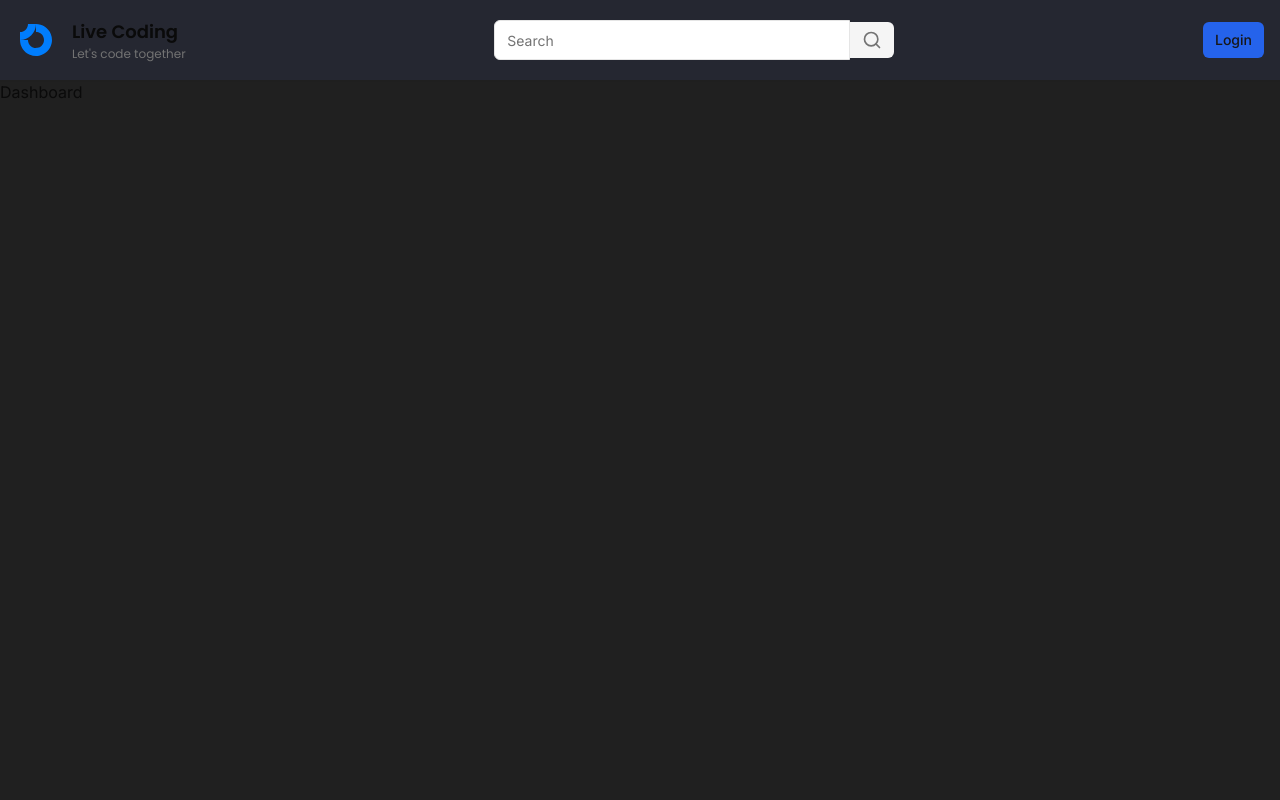
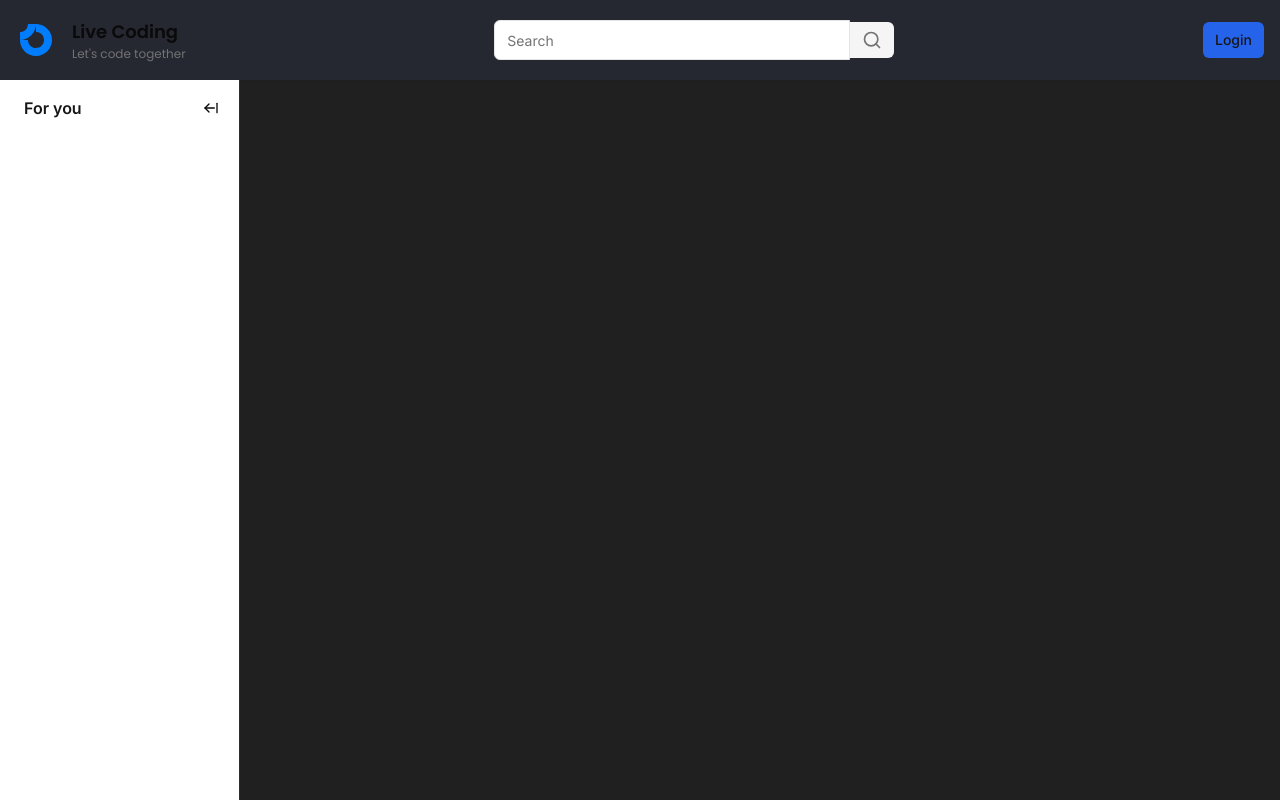
Before and after one commit to blueWhale1202/live-coding, a Next.js app: page / in a window 1280 px wide. Built offline with nearby package versions, Linux system fonts and the light colour scheme; no server answers.

Commit message:
feat: sidebar

```diff
--- a/package.json
+++ b/package.json
@@ -17,6 +17,7 @@
         "@clerk/themes": "^2.1.49",
         "@prisma/client": "^6.0.1",
         "@radix-ui/react-slot": "^1.1.0",
+        "@radix-ui/react-tooltip": "^1.1.4",
         "class-variance-authority": "^0.7.1",
         "clsx": "^2.1.1",
         "lucide-react": "^0.462.0",
@@ -27,7 +28,9 @@
         "react-dom": "^18",
         "svix": "^1.42.0",
         "tailwind-merge": "^2.5.5",
-        "tailwindcss-animate": "^1.0.7"
+        "tailwindcss-animate": "^1.0.7",
+        "usehooks-ts": "^3.1.0",
+        "zustand": "^5.0.1"
     },
     "devDependencies": {
         "@types/node": "^20",
--- a/src/app/(browse)/layout.tsx
+++ b/src/app/(browse)/layout.tsx
@@ -1,4 +1,6 @@
+import { Container } from "@/features/browse/components/container";
 import { Navbar } from "@/features/browse/components/navbar";
+import { Sidebar } from "@/features/browse/components/sidebar";
 
 type Props = {
     children: React.ReactNode;
@@ -8,7 +10,10 @@
     return (
         <>
             <Navbar />
-            <div className="flex h-full pt-20">{children}</div>
+            <div className="flex h-full pt-20">
+                <Sidebar />
+                <Container>{children}</Container>
+            </div>
         </>
     );
 }
--- a/src/app/layout.tsx
+++ b/src/app/layout.tsx
@@ -6,6 +6,7 @@
 import { dark } from "@clerk/themes";
 
 import { ThemeProvider } from "@/components/theme-provider";
+import { SidebarStoreProvider } from "@/providers/sidebar-store-provider";
 
 const inter = Inter({
     subsets: ["latin"],
@@ -36,7 +37,7 @@
                         enableSystem
                         disableTransitionOnChange
                     >
-                        {children}
+                        <SidebarStoreProvider>{children}</SidebarStoreProvider>
                     </ThemeProvider>
                 </body>
             </html>
--- /dev/null
+++ b/src/components/hint.tsx
@@ -0,0 +1,37 @@
+import {
+    Tooltip,
+    TooltipContent,
+    TooltipProvider,
+    TooltipTrigger,
+} from "@/components/ui/tooltip";
+
+type Props = {
+    label: string;
+    children: React.ReactNode;
+    asChild?: boolean;
+    side?: "top" | "bottom" | "left" | "right";
+    align?: "start" | "center" | "end";
+};
+
+export const Hint = ({
+    label,
+    children,
+    asChild = false,
+    side = "top",
+    align = "center",
+}: Props) => {
+    return (
+        <TooltipProvider>
+            <Tooltip delayDuration={0}>
+                <TooltipTrigger asChild={asChild}>{children}</TooltipTrigger>
+                <TooltipContent
+                    className="bg-white text-black"
+                    side={side}
+                    align={align}
+                >
+                    <p className="font-semibold">{label}</p>
+                </TooltipContent>
+            </Tooltip>
+        </TooltipProvider>
+    );
+};
--- /dev/null
+++ b/src/components/ui/tooltip.tsx
@@ -0,0 +1,30 @@
+"use client"
+
+import * as React from "react"
+import * as TooltipPrimitive from "@radix-ui/react-tooltip"
+
+import { cn } from "@/lib/utils"
+
+const TooltipProvider = TooltipPrimitive.Provider
+
+const Tooltip = TooltipPrimitive.Root
+
+const TooltipTrigger = TooltipPrimitive.Trigger
+
+const TooltipContent = React.forwardRef<
+  React.ElementRef<typeof TooltipPrimitive.Content>,
+  React.ComponentPropsWithoutRef<typeof TooltipPrimitive.Content>
+>(({ className, sideOffset = 4, ...props }, ref) => (
+  <TooltipPrimitive.Content
+    ref={ref}
+    sideOffset={sideOffset}
+    className={cn(
+      "z-50 overflow-hidden rounded-md border bg-popover px-3 py-1.5 text-sm text-popover-foreground shadow-md animate-in fade-in-0 zoom-in-95 data-[state=closed]:animate-out data-[state=closed]:fade-out-0 data-[state=closed]:zoom-out-95 data-[side=bottom]:slide-in-from-top-2 data-[side=left]:slide-in-from-right-2 data-[side=right]:slide-in-from-left-2 data-[side=top]:slide-in-from-bottom-2",
+      className
+    )}
+    {...props}
+  />
+))
+TooltipContent.displayName = TooltipPrimitive.Content.displayName
+
+export { Tooltip, TooltipTrigger, TooltipContent, TooltipProvider }
--- /dev/null
+++ b/src/features/browse/components/container.tsx
@@ -0,0 +1,29 @@
+"use client";
+
+import { useSidebar } from "@/providers/sidebar-store-provider";
+import { useMediaQuery } from "usehooks-ts";
+
+import { cn } from "@/lib/utils";
+import { useEffect } from "react";
+
+type Props = {
+    children: React.ReactNode;
+};
+
+export const Container = ({ children }: Props) => {
+    const { collapsed, onCollapse, onExpand } = useSidebar((state) => state);
+    const isMobile = useMediaQuery("(max-width: 1024px)");
+
+    useEffect(() => {
+        if (isMobile) {
+            onCollapse();
+        } else {
+            onExpand();
+        }
+    }, [isMobile, onCollapse, onExpand]);
+    return (
+        <div className={cn("ml-[70px] flex-1", collapsed && "lg:ml-60")}>
+            Container
+        </div>
+    );
+};
--- /dev/null
+++ b/src/features/browse/components/sidebar.tsx
@@ -0,0 +1,10 @@
+import { Toggle } from "./toggle";
+import { Wrapper } from "./wrapper";
+
+export const Sidebar = () => {
+    return (
+        <Wrapper>
+            <Toggle />
+        </Wrapper>
+    );
+};
--- /dev/null
+++ b/src/features/browse/components/toggle.tsx
@@ -0,0 +1,44 @@
+"use client";
+
+import { Hint } from "@/components/hint";
+import { Button } from "@/components/ui/button";
+import { useSidebar } from "@/providers/sidebar-store-provider";
+import { ArrowLeftFromLine, ArrowRightFromLine } from "lucide-react";
+
+export const Toggle = () => {
+    const { collapsed, onCollapse, onExpand } = useSidebar((state) => state);
+
+    const label = collapsed ? "Expand" : "Collapse";
+
+    return (
+        <>
+            {collapsed && (
+                <div className="mb-4 hidden w-full items-center justify-center pt-4 lg:flex">
+                    <Hint label={label} side="right" asChild>
+                        <Button
+                            variant="ghost"
+                            className="h-auto p-2"
+                            onClick={onExpand}
+                        >
+                            <ArrowRightFromLine />
+                        </Button>
+                    </Hint>
+                </div>
+            )}
+            {!collapsed && (
+                <div className="mb-2 flex w-full items-center p-3 pl-6">
+                    <p className="font-semibold text-primary">For you</p>
+                    <Hint label={label} side="right" asChild>
+                        <Button
+                            className="ml-auto h-auto p-2"
+                            variant="ghost"
+                            onClick={onCollapse}
+                        >
+                            <ArrowLeftFromLine />
+                        </Button>
+                    </Hint>
+                </div>
+            )}
+        </>
+    );
+};
--- /dev/null
+++ b/src/features/browse/components/wrapper.tsx
@@ -0,0 +1,22 @@
+"use client";
+
+import { cn } from "@/lib/utils";
+import { useSidebar } from "@/providers/sidebar-store-provider";
+
+type Props = {
+    children: React.ReactNode;
+};
+
+export const Wrapper = ({ children }: Props) => {
+    const { collapsed } = useSidebar((state) => state);
+    return (
+        <aside
+            className={cn(
+                "fixed left-0 z-50 flex h-full w-60 flex-col border-r border-[#2d2e35] bg-background",
+                collapsed && "w-[70px]",
+            )}
+        >
+            {children}
+        </aside>
+    );
+};
--- /dev/null
+++ b/src/providers/sidebar-store-provider.tsx
@@ -0,0 +1,36 @@
+"use client";
+
+import { createContext, useContext, useRef, type ReactNode } from "react";
+
+import { createSidebarStore, SidebarStore } from "@/stores/sidebar-store";
+import { useStore } from "zustand";
+
+export type SidebarStoreApi = ReturnType<typeof createSidebarStore>;
+
+export const SidebarStoreContext = createContext<SidebarStoreApi | undefined>(
+    undefined,
+);
+
+export const SidebarStoreProvider = ({ children }: { children: ReactNode }) => {
+    const storeRef = useRef<SidebarStoreApi>();
+    if (!storeRef.current) {
+        storeRef.current = createSidebarStore();
+    }
+
+    return (
+        <SidebarStoreContext.Provider value={storeRef.current}>
+            {children}
+        </SidebarStoreContext.Provider>
+    );
+};
+
+export const useSidebar = <T,>(selector: (store: SidebarStore) => T): T => {
+    const sidebarStoreContext = useContext(SidebarStoreContext);
+    if (!sidebarStoreContext) {
+        throw new Error(
+            "useSidebarStore must be used within SidebarStoreProvider",
+        );
+    }
+
+    return useStore(sidebarStoreContext, selector);
+};
--- /dev/null
+++ b/src/stores/sidebar-store.ts
@@ -0,0 +1,24 @@
+import { createStore } from "zustand";
+
+type State = {
+    collapsed: boolean;
+};
+
+type Actions = {
+    onExpand: () => void;
+    onCollapse: () => void;
+};
+
+export type SidebarStore = State & Actions;
+
+export const defaultState: State = {
+    collapsed: false,
+};
+
+export const createSidebarStore = (initState: State = defaultState) => {
+    return createStore<SidebarStore>((set) => ({
+        ...initState,
+        onExpand: () => set({ collapsed: false }),
+        onCollapse: () => set({ collapsed: true }),
+    }));
+};
```
Also changed, not shown: 1 other file (tests, documents, lock files or other folders).
